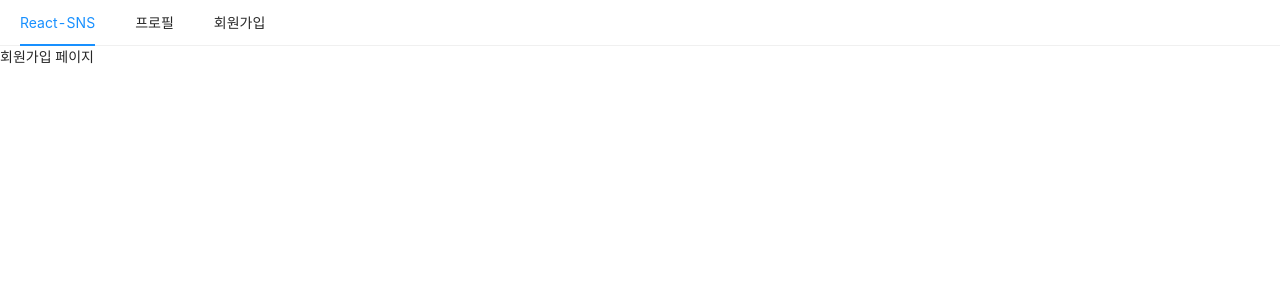
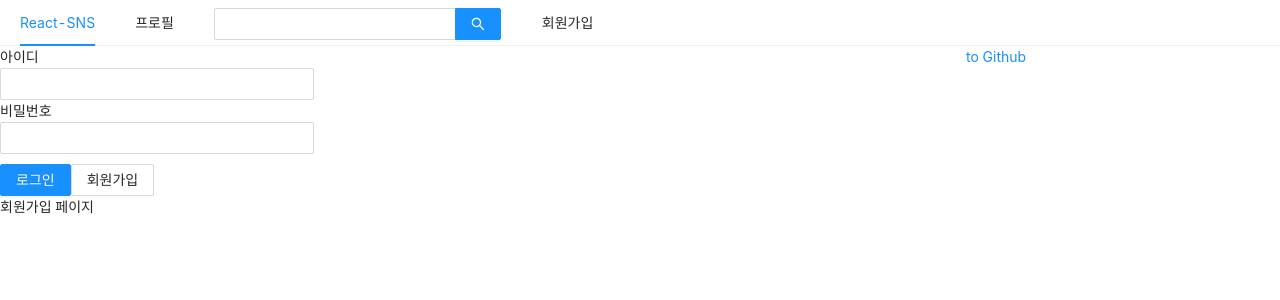
Before and after one commit to Mark-Yoo/React-SNS-Renew, a Next.js app in the folder front/: page /signup in a window 1280 px wide. Shown: the top 300 px of the page. Built offline with nearby package versions, Linux system fonts and the light colour scheme.

Commit message:
Modified: LoginForm.js built with Form Modified: UserProfile.js built with Card from antd

```diff
--- a/front/components/AppLayout.js
+++ b/front/components/AppLayout.js
@@ -1,9 +1,18 @@
-import React from "react";
+import React, { useState } from "react";
 import PropTypes from "prop-types";
 import Link from "next/link";
-import { Menu } from "antd";
+import { Menu, Input, Row, Col } from "antd";
+import Styled from "styled-components";
+
+import UserProfile from "../components/UserProfile";
+import LoginForm from "../components/LoginForm";
+
+const SearchInput = Styled(Input.Search)`
+  vertical-align: middle;
+`;
 
 const AppLayout = ({ children }) => {
+  const [isLoggedIn, setIsLoggedIn] = useState(false);
   return (
     <div>
       <Menu mode="horizontal">
@@ -18,11 +27,29 @@ const AppLayout = ({ children }) => {
           </Link>
         </Menu.Item>
         <Menu.Item>
+          <SearchInput enterButton />
+        </Menu.Item>
+        <Menu.Item>
           <Link href="/signup">
             <a>회원가입</a>
           </Link>
         </Menu.Item>
       </Menu>
+      <Row gutter={8}>
+        <Col xs={24} md={6}>
+          {isLoggedIn ? (
+            <UserProfile setIsLoggedIn={setIsLoggedIn} />
+          ) : (
+            <LoginForm setIsLoggedIn={setIsLoggedIn} />
+          )}
+        </Col>
+        <Col xs={24} md={12}></Col>
+        <Col xs={24} md={6}>
+          <a href="https://github.com/Mark-Yoo" rel="noreferrer noopener">
+            to Github
+          </a>
+        </Col>
+      </Row>
       {children}
     </div>
   );
--- /dev/null
+++ b/front/components/LoginForm.js
@@ -0,0 +1,64 @@
+import React, { useState, useCallback } from "react";
+import Link from "next/link";
+import { Form, Input, Button } from "antd";
+import Styled from "styled-components";
+import PropTypes from "prop-types";
+
+const ButtonWrapper = Styled.div`
+  margin-top: 10px;
+`;
+
+const LoginForm = ({ setIsLoggedIn }) => {
+  const [id, setId] = useState("");
+  const [password, setPassword] = useState("");
+
+  const onChangeId = useCallback((e) => {
+    setId(e.target.value);
+  }, []);
+
+  const onChangePw = useCallback((e) => {
+    setPassword(e.target.value);
+  }, []);
+
+  const onSubmitForm = useCallback(() => {
+    console.log(id, password);
+    setIsLoggedIn(true);
+  }, [id, password]);
+
+  return (
+    <Form onFinish={onSubmitForm}>
+      <div>
+        <label htmlFor="user-id">아이디</label>
+        <br />
+        <Input name="user-id" value={id} onChange={onChangeId} required />
+      </div>
+      <div>
+        <label htmlFor="user-password">비밀번호</label>
+        <br />
+        <Input
+          name="user-password"
+          type="password"
+          value={password}
+          onChange={onChangePw}
+          required
+        />
+      </div>
+      <ButtonWrapper>
+        <Button type="primary" htmlType="submit" loading={false}>
+          로그인
+        </Button>
+        <Link href="/signup">
+          <a>
+            <Button>회원가입</Button>
+          </a>
+        </Link>
+      </ButtonWrapper>
+    </Form>
+  );
+};
+
+LoginForm.propTypes = {
+  setIsLoggedIn: PropTypes.func,
+};
+
+export default LoginForm;
--- /dev/null
+++ b/front/components/UserProfile.js
@@ -0,0 +1,37 @@
+import React, { useCallback } from "react";
+import { Card, Avatar, Button } from "antd";
+import PropTypes from "prop-types";
+
+const UserProfile = ({ setIsLoggedIn }) => {
+  const onLogOut = useCallback(() => {
+    setIsLoggedIn(false);
+  }, []);
+
+  return (
+    <Card
+      actions={[
+        <div key="twit">
+          트윗트윗
+          <br />0
+        </div>,
+        <div key="followings">
+          팔로잉
+          <br />0
+        </div>,
+        <div key="followers">
+          팔로워
+          <br />0
+        </div>,
+      ]}
+    >
+      <Card.Meta avatar={<Avatar>ZC</Avatar>} title="this is a card" />
+      <Button onClick={onLogOut}>로그아웃</Button>
+    </Card>
+  );
+};
+
+UserProfile.propTypes = {
+  setIsLoggedIn: PropTypes.func,
+};
+
+export default UserProfile;
```
